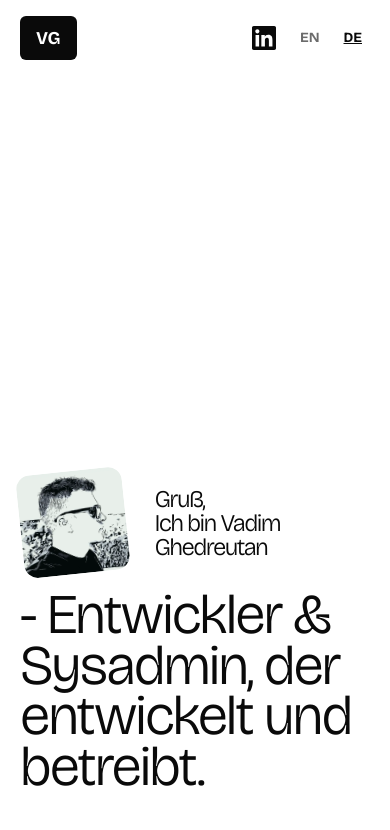
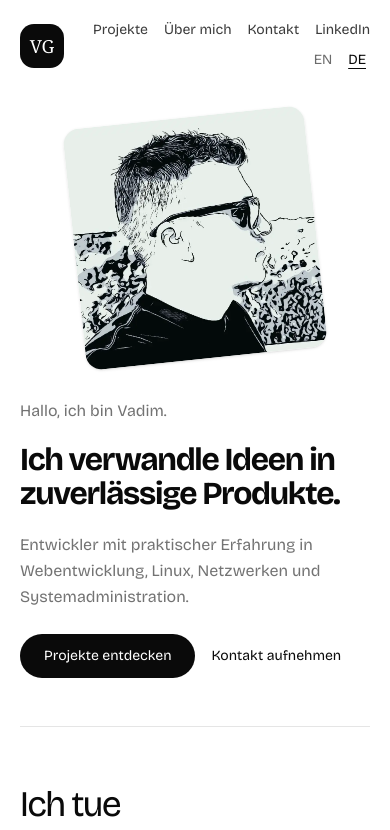
Before and after one commit to vadimghedreutan/portfolio-26, a Next.js app: page /de in a window 390 px wide. Shown: the top 830 px of the page. Built offline with nearby package versions, Linux system fonts and the light colour scheme.

Commit message:
feat: redesign header and hero with responsive light layout

```diff
--- a/app/[locale]/page.tsx
+++ b/app/[locale]/page.tsx
@@ -3,13 +3,14 @@ import Hero from "../components/Hero"
 import ProjectSection from "../components/ProjectSection"
 import AboutSection from "../components/AboutSection"
 import HoursSection from "../components/HoursSection"
+import { getAvailabilityStatus } from "@/lib/availability"
 
 export default async function Home({
     params,
 }: {
     params: Promise<{ locale: string }>
 }) {
-    await params // locale is not used, so we just await it
+    await params
 
     const [h, p, a, i] = await Promise.all([
         getTranslations("hero"),
@@ -19,11 +20,16 @@ export default async function Home({
     ])
 
     return (
-        <main className="px-5 sm:px-10">
+        <main className="mx-auto w-full max-w-6xl px-5 sm:px-10">
             <Hero
-                title={h("title")}
-                name={h("name")}
-                subtitle={h("subtitle")}
+                greeting={h("greeting")}
+                headline={h("headline")}
+                description={h("description")}
+                exploreProjects={h("exploreProjects")}
+                contactMe={h("contactMe")}
+                availabilityStatus={getAvailabilityStatus()}
+                availabilityAvailable={h("availabilityAvailable")}
+                availabilityUnavailable={h("availabilityUnavailable")}
             />
             <ProjectSection title={p("title")} subtitle={p("subtitle")} />
             <AboutSection
--- a/app/components/Header.tsx
+++ b/app/components/Header.tsx
@@ -1,45 +1,50 @@
 "use client"
 
-import Link from "next/link"
+import { useTranslations } from "next-intl"
+import { Link } from "@/i18n/navigation"
 import LocaleSwitcher from "./LocaleSwitcher"
 
-type IconProps = React.SVGProps<SVGSVGElement>
-
-const LinkedinIcon = (props: IconProps) => (
-    <svg viewBox="0 0 24 24" aria-hidden="true" fill="currentColor" {...props}>
-        <path d="M20.447 20.452h-3.554v-5.569c0-1.328-.027-3.037-1.852-3.037-1.853 0-2.136 1.445-2.136 2.939v5.667H9.351V9h3.414v1.561h.046c.477-.9 1.637-1.85 3.37-1.85 3.601 0 4.267 2.37 4.267 5.455v6.286zM5.337 7.433c-1.144 0-2.063-.926-2.063-2.065 0-1.138.92-2.063 2.063-2.063 1.14 0 2.064.925 2.064 2.063 0 1.139-.925 2.065-2.064 2.065zm1.782 13.019H3.555V9h3.564v11.452zM22.225 0H1.771C.792 0 0 .774 0 1.729v20.542C0 23.227.792 24 1.771 24h20.451C23.2 24 24 23.227 24 22.271V1.729C24 .774 23.2 0 22.222 0h.003z" />
-    </svg>
-)
+const navLinkClass =
+    "text-sm sm:text-base font-medium text-foreground/80 hover:text-foreground transition-colors rounded-sm focus-visible:outline-none focus-visible:ring-2 focus-visible:ring-ring focus-visible:ring-offset-2"
 
 export default function Header() {
+    const t = useTranslations("header")
+
     return (
-        <header className="w-full flex items-center justify-between px-5 lg:px-10 py-4 3xl:max-w-[120rem] mx-auto">
-            <div className="bg-neutral-950 text-white px-4 py-2 rounded-sm">
+        <header className="w-full border-b border-transparent">
+            <div className="mx-auto flex w-full max-w-6xl items-center justify-between gap-4 px-5 py-5 sm:px-10 sm:py-6">
                 <Link
                     href="/"
-                    className="text-lg font-bold"
+                    className="flex size-11 shrink-0 items-center justify-center rounded-xl bg-neutral-950 font-serif text-lg text-white focus-visible:outline-none focus-visible:ring-2 focus-visible:ring-ring focus-visible:ring-offset-2"
                     aria-label="Go to homepage"
                 >
                     VG
                 </Link>
-            </div>
 
-            {/* Right side: social links */}
                 <nav
-                className="flex items-center gap-4 text-lg font-bold"
-                aria-label="Social media links"
+                    className="flex max-w-[min(100%,42rem)] flex-wrap items-center justify-end gap-x-4 gap-y-2 sm:gap-x-6"
+                    aria-label="Primary"
                 >
+                    <a href="#projects" className={navLinkClass}>
+                        {t("projects")}
+                    </a>
+                    <a href="#about" className={navLinkClass}>
+                        {t("about")}
+                    </a>
+                    <a href="#contact" className={navLinkClass}>
+                        {t("contact")}
+                    </a>
                     <a
                         href="https://www.linkedin.com/in/vadimghedreutan/"
                         target="_blank"
                         rel="noopener noreferrer"
-                    aria-label="Visit my LinkedIn profile"
-                    className="hover:opacity-80 transition-opacity"
+                        className={navLinkClass}
                     >
-                    <LinkedinIcon className="h-6 w-6" />
+                        {t("linkedin")}
                     </a>
                     <LocaleSwitcher />
                 </nav>
+            </div>
         </header>
     )
 }
--- a/app/components/Hero.tsx
+++ b/app/components/Hero.tsx
@@ -1,24 +1,31 @@
 "use client"
 
 import Image from "next/image"
-import { motion, useScroll, useTransform, useReducedMotion } from "motion/react"
+import {
+    motion,
+    useScroll,
+    useTransform,
+    useReducedMotion,
+} from "motion/react"
+import type { AvailabilityStatus } from "@/lib/availability"
 
 type HeroProps = {
-    title: string
-    name: string
-    subtitle: string
+    greeting: string
+    headline: string
+    description: string
+    exploreProjects: string
+    contactMe: string
+    availabilityStatus: AvailabilityStatus
+    availabilityAvailable: string
+    availabilityUnavailable: string
 }
 
 function useHeroMotion(disabled: boolean) {
-    // Track page scroll (always call hooks unconditionally)
     const { scrollY } = useScroll()
 
-    // Map the first 240px of scroll to y: 0 → -46 and opacity: 1 → 0.95
-    // (kept -46 to match original visuals; comment + code now consistent)
-    const y = useTransform(scrollY, [0, 240], [0, -46])
-    const opacity = useTransform(scrollY, [0, 240], [1, 0.95])
+    const y = useTransform(scrollY, [0, 320], [0, -18])
+    const opacity = useTransform(scrollY, [0, 320], [1, 0.97])
 
-    // When motion is disabled, return empty style/props
     const motionStyle = disabled ? {} : { y, opacity }
     const initial = disabled ? {} : { rotate: -6 }
     const whileHover = disabled ? {} : { rotate: 0 }
@@ -26,55 +33,113 @@ function useHeroMotion(disabled: boolean) {
     return { motionStyle, initial, whileHover }
 }
 
-export default function Hero({ title, subtitle, name }: HeroProps) {
+export default function Hero({
+    greeting,
+    headline,
+    description,
+    exploreProjects,
+    contactMe,
+    availabilityStatus,
+    availabilityAvailable,
+    availabilityUnavailable,
+}: HeroProps) {
     const prefersReducedMotion = useReducedMotion()
-    const { motionStyle, initial, whileHover } = useHeroMotion(
-        prefersReducedMotion ?? false
-    )
+    const motionDisabled = prefersReducedMotion ?? false
+    const { motionStyle, initial, whileHover } = useHeroMotion(motionDisabled)
+
+    const availabilityText =
+        availabilityStatus === "available"
+            ? availabilityAvailable
+            : availabilityStatus === "unavailable"
+              ? availabilityUnavailable
+              : null
+
+    const contentInitial = motionDisabled ? false : { opacity: 0, y: 12 }
+    const contentAnimate = motionDisabled ? undefined : { opacity: 1, y: 0 }
+    const contentTransition = motionDisabled
+        ? undefined
+        : { duration: 0.45, ease: "easeOut" as const }
 
     return (
         <section
-            className="relative w-full min-h-dvh flex"
+            className="relative w-full pb-10 pt-6 sm:pb-14 sm:pt-10 lg:pb-16"
             aria-labelledby="hero-heading"
-            aria-describedby="hero-subtitle"
         >
-            <div className="mt-auto w-full">
-                <div className="flex flex-col space-y-4 pb-32">
+            <div className="flex flex-col items-start gap-10 lg:flex-row lg:items-center lg:gap-14 xl:gap-20">
                 <motion.div
-                        className="group flex items-center gap-7"
+                    className="shrink-0 self-center lg:self-auto"
                     style={motionStyle}
                 >
                     <motion.div
                         initial={initial}
                         whileHover={whileHover}
-                            transition={{ duration: 0.3, ease: "easeOut" }}
+                        transition={{ duration: 0.35, ease: "easeOut" }}
                     >
                         <Image
                             src="/profile_art.webp"
                             alt="Portrait of Vadim Ghedreutan in an artistic style"
-                                width={120}
-                                height={120}
-                                sizes="(max-width: 640px) 80px, 120px"
-                                className="rounded-xl object-cover"
+                            width={280}
+                            height={280}
+                            sizes="(max-width: 1024px) min(240px, 62vw), 280px"
+                            className="aspect-square w-[min(280px,62vw)] rounded-2xl object-cover shadow-sm lg:w-[280px]"
                             priority
                         />
                     </motion.div>
+                </motion.div>
 
-                        <div>
-                            <h1 id="hero-heading" className="heading-title">
-                                {title}
+                <motion.div
+                    className="flex min-w-0 flex-1 flex-col gap-5 sm:gap-6"
+                    initial={contentInitial}
+                    animate={contentAnimate}
+                    transition={contentTransition}
+                >
+                    <p className="text-base text-muted-foreground sm:text-lg">
+                        {greeting}
+                    </p>
+
+                    <h1
+                        id="hero-heading"
+                        className="max-w-2xl text-[clamp(2rem,5vw,3.25rem)] font-bold leading-[1.08] tracking-[-0.04em] text-foreground"
+                    >
+                        {headline}
                     </h1>
-                            {/* Use a true heading for the name to aid screen-reader navigation */}
-                            <h2 className="heading-title">{name}</h2>
+
+                    <p className="max-w-xl text-base leading-relaxed text-muted-foreground sm:text-lg">
+                        {description}
+                    </p>
+
+                    <div className="flex flex-wrap items-center gap-4 pt-1">
+                        <a
+                            href="#projects"
+                            className="inline-flex items-center justify-center rounded-full bg-neutral-950 px-6 py-3 text-sm font-medium text-white transition-colors hover:bg-neutral-800 focus-visible:outline-none focus-visible:ring-2 focus-visible:ring-ring focus-visible:ring-offset-2 sm:text-base"
+                        >
+                            {exploreProjects}
+                        </a>
+                        <a
+                            href="#contact"
+                            className="text-sm font-medium text-foreground underline-offset-4 transition-colors hover:underline focus-visible:outline-none focus-visible:ring-2 focus-visible:ring-ring focus-visible:ring-offset-2 sm:text-base"
+                        >
+                            {contactMe}
+                        </a>
                     </div>
                 </motion.div>
+            </div>
 
-                    <div>
-                        <p id="hero-subtitle" className="heading-subtitle">
-                            {subtitle}
-                        </p>
+            <div className="mt-12 sm:mt-14">
+                <hr className="border-border" aria-hidden="true" />
+                {availabilityText ? (
+                    <div className="mt-6 flex items-center gap-2.5 text-sm text-muted-foreground sm:text-base">
+                        <span
+                            className={`size-2.5 shrink-0 rounded-full ${
+                                availabilityStatus === "available"
+                                    ? "bg-emerald-500"
+                                    : "bg-muted-foreground/50"
+                            }`}
+                            aria-hidden="true"
+                        />
+                        <p>{availabilityText}</p>
                     </div>
-                </div>
+                ) : null}
             </div>
         </section>
     )
--- a/app/components/LocaleSwitcher.tsx
+++ b/app/components/LocaleSwitcher.tsx
@@ -16,10 +16,10 @@ export default function LocaleSwitcher() {
                     key={l}
                     href={pathname}
                     locale={l}
-                    className={`text-sm px-2 py-1 font-semibold transition-opacity ${
+                    className={`rounded-sm px-1 py-0.5 text-sm font-medium transition-opacity focus-visible:outline-none focus-visible:ring-2 focus-visible:ring-ring focus-visible:ring-offset-2 ${
                         l === locale
-                            ? "opacity-100 underline"
-                            : "opacity-60 hover:opacity-100"
+                            ? "text-foreground underline decoration-foreground underline-offset-4"
+                            : "text-foreground/60 hover:text-foreground"
                     }`}
                     aria-current={l === locale ? "true" : undefined}
                     aria-label={`Switch language to ${l.toUpperCase()}`}
--- /dev/null
+++ b/lib/availability.ts
@@ -0,0 +1,11 @@
+export type AvailabilityStatus = "available" | "unavailable" | "off"
+
+export function getAvailabilityStatus(): AvailabilityStatus {
+    const raw = process.env.NEXT_PUBLIC_AVAILABILITY_STATUS?.trim().toLowerCase()
+
+    if (raw === "available" || raw === "unavailable" || raw === "off") {
+        return raw
+    }
+
+    return "off"
+}
--- a/messages/de.json
+++ b/messages/de.json
@@ -1,4 +1,10 @@
 {
+  "header": {
+    "about": "Über mich",
+    "contact": "Kontakt",
+    "linkedin": "LinkedIn",
+    "projects": "Projekte"
+  },
   "about": {
     "description_first": "Geboren und aufgewachsen in Chișinău, Republik Moldau, begann ich meine berufliche Laufbahn in Portugal als Systemadministrator, bevor ich meinen Weg nach Deutschland fortsetzte. Im Laufe der Zeit war ich in verschiedenen Positionen außerhalb der Entwicklung tätig und betreute parallel freiberufliche Projekte in den Bereichen Webentwicklung und IT-Support.",
     "description_second": "Ich erweitere kontinuierlich meine Fähigkeiten, erkunde neue Technologien und entwickle Anwendungen, die Ideen zum Leben erwecken. Ob für Kundenprojekte oder aus persönlicher Leidenschaft – ich liebe es, funktionale und gut gestaltete digitale Erlebnisse zu schaffen, stets mit dem Anspruch, dass auch der Spaß am Prozess nicht zu kurz kommt.",
@@ -9,9 +15,13 @@
     "name": "Kontakt"
   },
   "hero": {
-    "name": "Ich bin Vadim Ghedreutan",
-    "subtitle": "- Entwickler & Sysadmin, der entwickelt und betreibt.",
-    "title": "Gruß, "
+    "availabilityAvailable": "Verfügbar für Backend- und DevOps-Möglichkeiten",
+    "availabilityUnavailable": "Derzeit nicht verfügbar für neue Projekte",
+    "contactMe": "Kontakt aufnehmen",
+    "description": "Entwickler mit praktischer Erfahrung in Webentwicklung, Linux, Netzwerken und Systemadministration.",
+    "exploreProjects": "Projekte entdecken",
+    "greeting": "Hallo, ich bin Vadim.",
+    "headline": "Ich verwandle Ideen in zuverlässige Produkte."
   },
   "hours": {
     "name": "Investierte Stunden"
--- a/messages/en.json
+++ b/messages/en.json
@@ -1,4 +1,10 @@
 {
+  "header": {
+    "about": "About",
+    "contact": "Contact",
+    "linkedin": "LinkedIn",
+    "projects": "Projects"
+  },
   "about": {
     "description_first": "Born and raised in Chișinău, Republic of Moldova, I began my career in Portugal as a\nSystem Administrator before moving to Germany. Along the way, I worked in various roles outside of development while pursuing freelance projects in web development and IT support.",
     "description_second": "I’m continuously expanding my skills, exploring emerging technologies, and building apps that bring ideas to life. Whether for client work or personal passion, I love creating functional, well-designed digital experiences — always making sure there’s a bit of fun in the process.",
@@ -9,9 +15,13 @@
     "name": "Contact"
   },
   "hero": {
-    "name": "I'm Vadim Ghedreutan",
-    "subtitle": "- Developer & Sysadmin who builds and maintains.",
-    "title": "Greeting, "
+    "availabilityAvailable": "Available for backend and DevOps opportunities",
+    "availabilityUnavailable": "Not currently available for new opportunities",
+    "contactMe": "Contact me",
+    "description": "A developer with hands-on experience in web development, Linux, networking, and systems administration.",
+    "exploreProjects": "Explore projects",
+    "greeting": "Hello, I'm Vadim.",
+    "headline": "I turn ideas into reliable products."
   },
   "hours": {
     "name": "Hours Invested"
```
Lines whose indentation alone changed are shown as unchanged.
